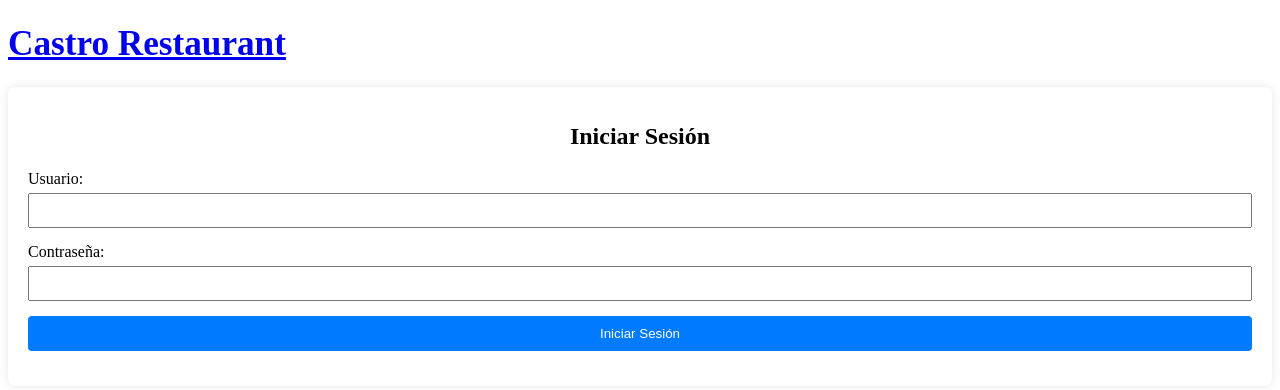
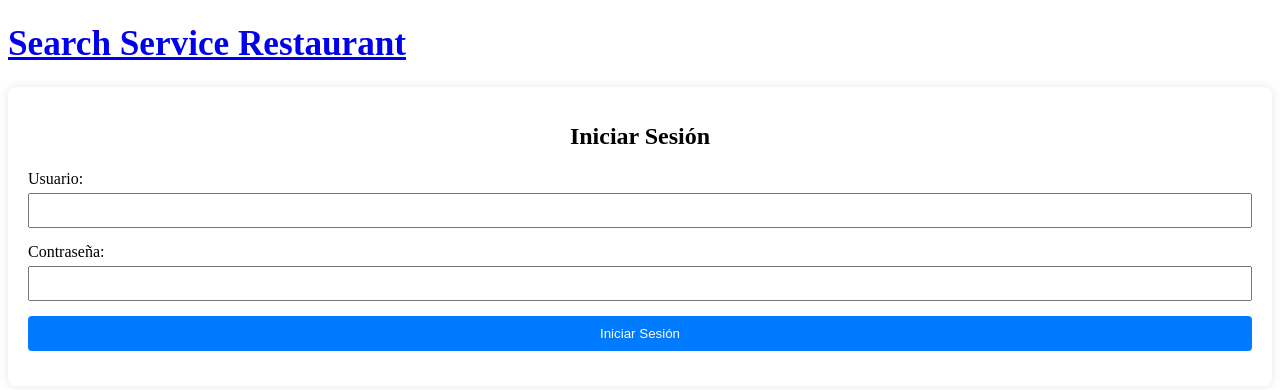
Before and after one commit to zxRogelio/P2, a plain HTML site: page P2/ProyectoRestaurant/login.html in a window 1280 px wide. Drawn offline with Linux system fonts and the light colour scheme.

Commit message:
Update login.html

```diff
--- a/P2/ProyectoRestaurant/login.html
+++ b/P2/ProyectoRestaurant/login.html
@@ -8,7 +8,7 @@
     <title>Inicio Sesion</title>
 </head>
 <header>
-    <h1><a href="#"onclick="history.back(); return false;">Castro Restaurant</a></h1>
+    <h1><a href="#"onclick="history.back(); return false;">Search Service Restaurant</a></h1>
 </header>
 <body>
     <div class="login-contenedor">
```
